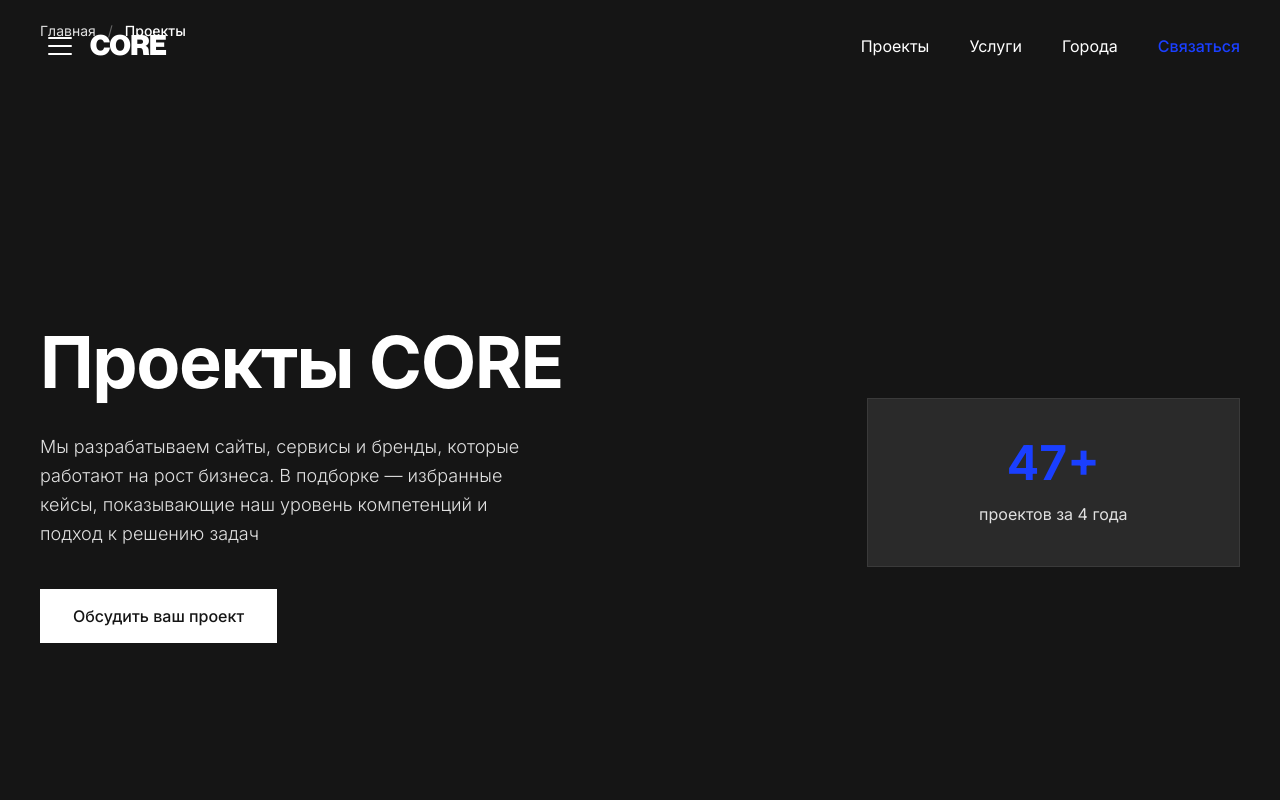
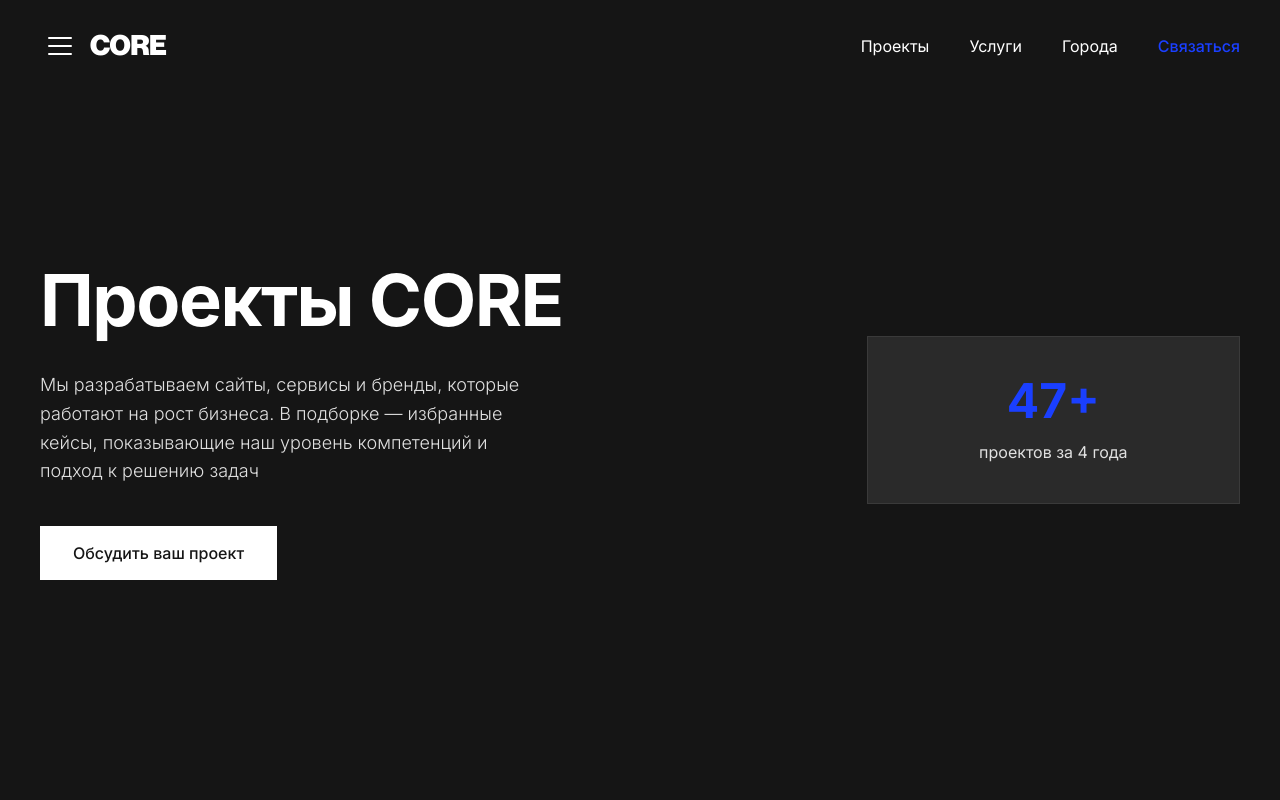
Before and after one commit to Artem04zeb/core-corp-site, a React (Create React App) app: page /projects in a window 1280 px wide. Shown: the top 800 px of the page. Built offline with nearby package versions, Linux system fonts and the light colour scheme; a web font is replaced by a local one.

Commit message:
Убраны хлебные крошки со страниц Проекты и Услуги - они не нужны на основных разделах сайта

```diff
--- a/src/pages/Projects/ProjectsPage.js
+++ b/src/pages/Projects/ProjectsPage.js
@@ -1,7 +1,6 @@
 import React from 'react';
 import styled from 'styled-components';
 import Header from '../../components/Header/Header';
-import Breadcrumbs from '../../components/Breadcrumbs/Breadcrumbs';
 import ProjectsHero from './ProjectsHero';
 import ProjectsGrid from './ProjectsGrid';
 import RunningText from './RunningText';
@@ -13,15 +12,9 @@
 `;
 
 const ProjectsPage = () => {
-  const breadcrumbItems = [
-    { label: 'Главная', path: '/' },
-    { label: 'Проекты', path: '/projects' }
-  ];
-
   return (
     <ProjectsPageContainer>
       <Header />
-      <Breadcrumbs items={breadcrumbItems} />
       <ProjectsHero />
       <ProjectsGrid />
       <RunningText />
--- a/src/pages/Services/ServicesPage.js
+++ b/src/pages/Services/ServicesPage.js
@@ -1,7 +1,6 @@
 import React from 'react';
 import styled from 'styled-components';
 import Header from '../../components/Header/Header';
-import Breadcrumbs from '../../components/Breadcrumbs/Breadcrumbs';
 import ServicesHero from './ServicesHero';
 import ServicesGrid from './ServicesGrid';
 import RecentProjects from './RecentProjects';
@@ -18,15 +17,9 @@
 const ServicesPageContent = () => {
   const { isPopupOpen, closePopup } = useContactPopupContext();
 
-  const breadcrumbItems = [
-    { label: 'Главная', path: '/' },
-    { label: 'Услуги', path: '/services' }
-  ];
-
   return (
     <ServicesPageContainer>
       <Header />
-      <Breadcrumbs items={breadcrumbItems} />
       <ServicesHero />
       <ServicesGrid />
       <RecentProjects />
```
